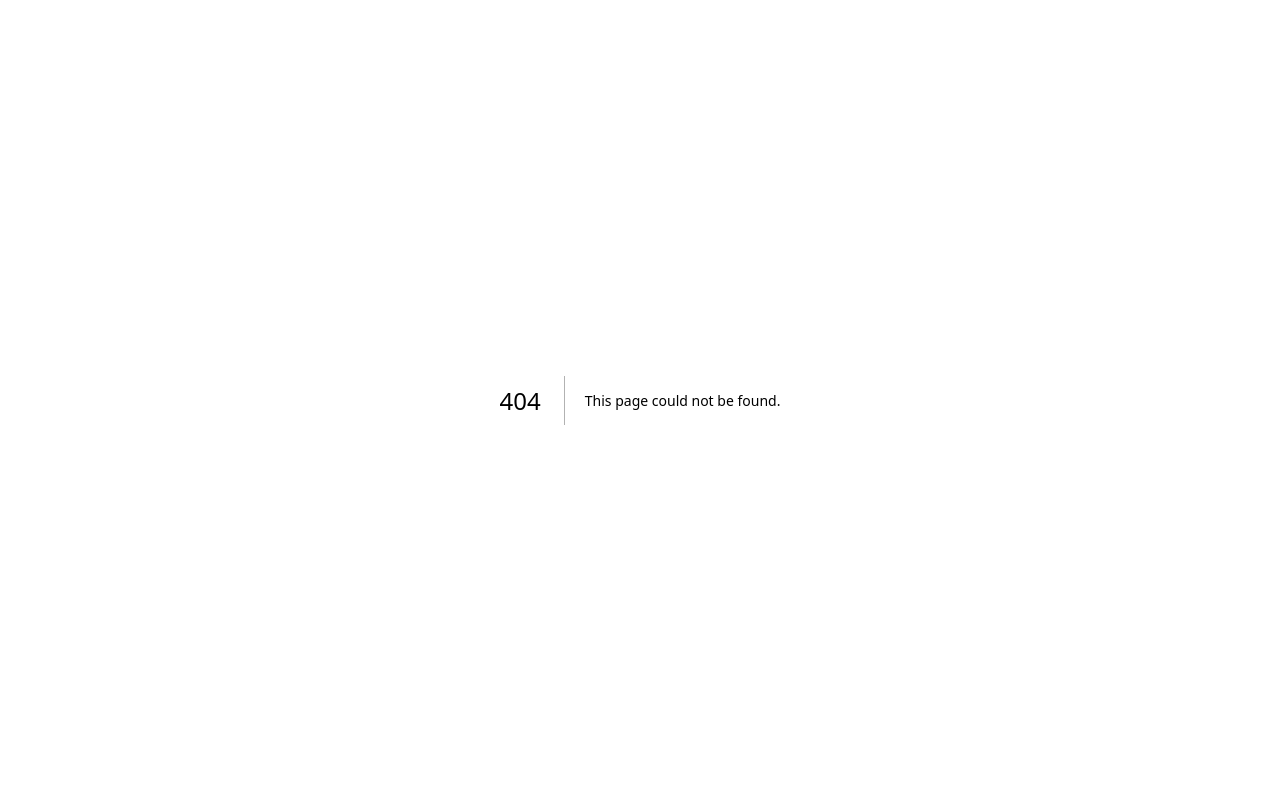
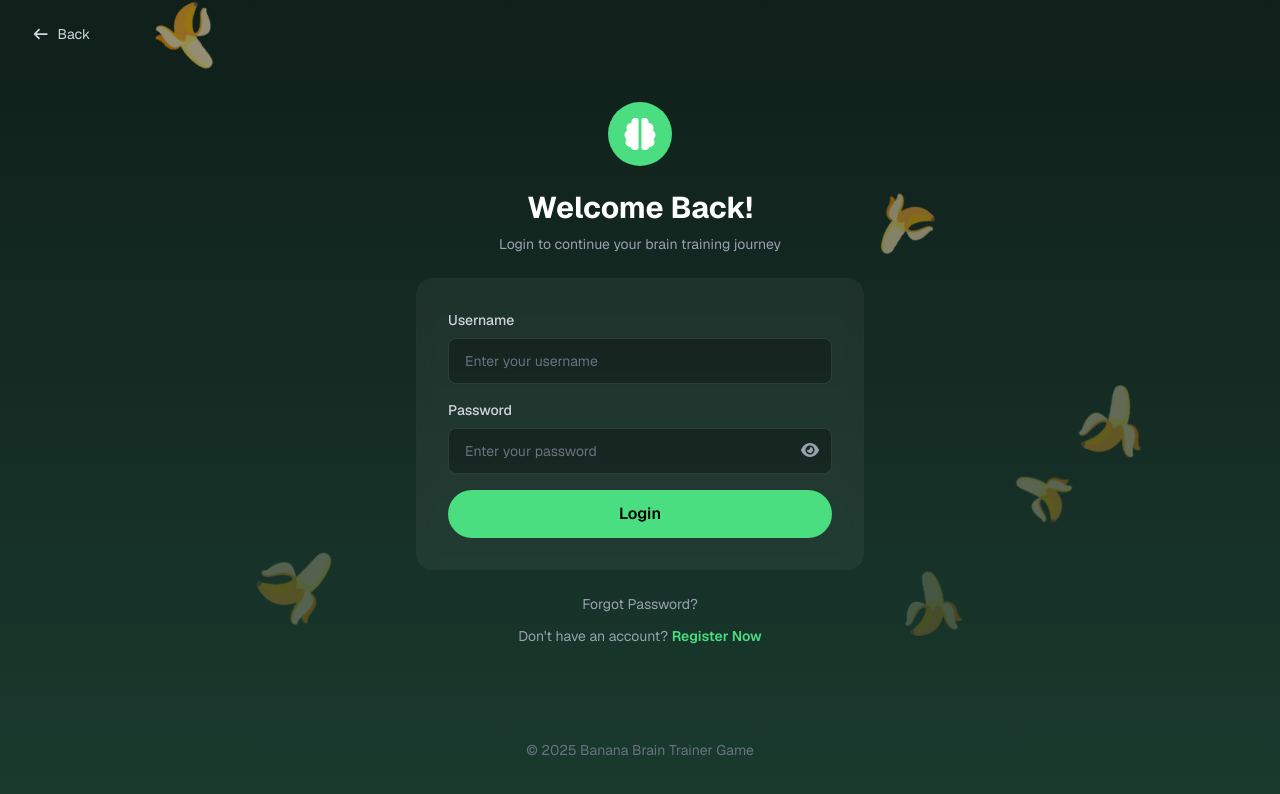
Before and after one commit to NadilDeSilva05/banana-brain-trainer-frontend, a Next.js app: page /login in a window 1280 px wide. Before the commit this address had no page. Shown: the top 794 px of the page. Built offline with nearby package versions, Linux system fonts and the light colour scheme.

Commit message:
added login page

```diff
--- a/app/globals.css
+++ b/app/globals.css
@@ -51,3 +51,112 @@ body {
 ::-webkit-scrollbar-thumb:hover {
   background: var(--primary);
 }
+
+/* Floating Banana Animations */
+@keyframes float-1 {
+  0% {
+    transform: translate(0, 0) rotate(0deg);
+    opacity: 0.3;
+  }
+  50% {
+    transform: translate(30px, -100px) rotate(180deg);
+    opacity: 0.6;
+  }
+  100% {
+    transform: translate(0, 0) rotate(360deg);
+    opacity: 0.3;
+  }
+}
+
+@keyframes float-2 {
+  0% {
+    transform: translate(0, 0) rotate(0deg);
+    opacity: 0.2;
+  }
+  50% {
+    transform: translate(-50px, -80px) rotate(-180deg);
+    opacity: 0.5;
+  }
+  100% {
+    transform: translate(0, 0) rotate(-360deg);
+    opacity: 0.2;
+  }
+}
+
+@keyframes float-3 {
+  0% {
+    transform: translate(0, 0) rotate(45deg);
+    opacity: 0.25;
+  }
+  50% {
+    transform: translate(40px, -120px) rotate(225deg);
+    opacity: 0.55;
+  }
+  100% {
+    transform: translate(0, 0) rotate(405deg);
+    opacity: 0.25;
+  }
+}
+
+@keyframes float-4 {
+  0% {
+    transform: translate(0, 0) rotate(-30deg);
+    opacity: 0.3;
+  }
+  50% {
+    transform: translate(-40px, -90px) rotate(-210deg);
+    opacity: 0.6;
+  }
+  100% {
+    transform: translate(0, 0) rotate(-390deg);
+    opacity: 0.3;
+  }
+}
+
+.floating-banana {
+  position: absolute;
+  pointer-events: none;
+  z-index: 0;
+}
+
+.floating-banana-1 {
+  animation: float-1 15s ease-in-out infinite;
+  top: 10%;
+  left: 10%;
+  opacity: 0.3;
+}
+
+.floating-banana-2 {
+  animation: float-2 18s ease-in-out infinite 2s;
+  top: 60%;
+  right: 15%;
+  opacity: 0.2;
+}
+
+.floating-banana-3 {
+  animation: float-3 20s ease-in-out infinite 4s;
+  bottom: 20%;
+  left: 20%;
+  opacity: 0.25;
+}
+
+.floating-banana-4 {
+  animation: float-4 16s ease-in-out infinite 1s;
+  top: 30%;
+  right: 25%;
+  opacity: 0.3;
+}
+
+.floating-banana-5 {
+  animation: float-1 22s ease-in-out infinite 3s;
+  bottom: 40%;
+  right: 10%;
+  opacity: 0.2;
+}
+
+.floating-banana-6 {
+  animation: float-2 19s ease-in-out infinite 5s;
+  top: 70%;
+  left: 70%;
+  opacity: 0.25;
+}
--- /dev/null
+++ b/app/login/page.tsx
@@ -0,0 +1,133 @@
+"use client";
+
+import Link from "next/link";
+import { FontAwesomeIcon } from "@fortawesome/react-fontawesome";
+import { faBrain, faArrowLeft, faEye, faEyeSlash } from "@fortawesome/free-solid-svg-icons";
+import { useState } from "react";
+import FloatingBananas from "../../components/FloatingBananas";
+import InputField from "../../components/InputField";
+import Button from "../../components/Button";
+
+export default function LoginPage() {
+  const [username, setUsername] = useState("");
+  const [password, setPassword] = useState("");
+  const [showPassword, setShowPassword] = useState(false);
+
+  const handleSubmit = (e: React.FormEvent) => {
+    e.preventDefault();
+    // Handle login logic here
+    console.log("Login attempt:", { username, password });
+  };
+
+  return (
+    <div className="relative flex h-screen flex-col overflow-hidden bg-linear-to-b from-[#0f1f1a] to-[#1a3a2e] px-4 py-6">
+      <FloatingBananas />
+
+      {/* Back Button */}
+      <div className="absolute left-4 top-6 z-20 sm:left-8">
+        <Link
+          href="/"
+          className="flex items-center gap-2 text-sm text-gray-300 transition-colors hover:text-primary"
+        >
+          <FontAwesomeIcon icon={faArrowLeft} className="h-4 w-4" />
+          <span>Back</span>
+        </Link>
+      </div>
+
+      {/* Main Content */}
+      <div className="relative z-10 flex flex-1 flex-col items-center justify-center">
+        <div className="w-full max-w-md space-y-6">
+          {/* Brain Icon */}
+          <div className="flex justify-center">
+            <div className="flex h-16 w-16 items-center justify-center rounded-full bg-primary">
+              <FontAwesomeIcon icon={faBrain} className="text-white" size="2x" />
+            </div>
+          </div>
+
+          {/* Welcome Text */}
+          <div className="space-y-2 text-center">
+            <h1 className="text-2xl font-bold text-white sm:text-3xl">
+              Welcome Back!
+            </h1>
+            <p className="text-sm text-gray-400">
+              Login to continue your brain training journey
+            </p>
+          </div>
+
+          {/* Login Form */}
+          <div className="rounded-2xl bg-white/5 p-6 backdrop-blur-sm sm:p-8">
+            <form onSubmit={handleSubmit} className="space-y-4">
+              {/* Username Field */}
+              <InputField
+                label="Username"
+                id="username"
+                type="text"
+                value={username}
+                onChange={(e) => setUsername(e.target.value)}
+                placeholder="Enter your username"
+                autoComplete="off"
+                required
+              />
+
+              {/* Password Field */}
+              <InputField
+                label="Password"
+                id="password"
+                type={showPassword ? "text" : "password"}
+                value={password}
+                onChange={(e) => setPassword(e.target.value)}
+                placeholder="Enter your password"
+                autoComplete="new-password"
+                required
+                icon={
+                  <button
+                    type="button"
+                    onClick={() => setShowPassword(!showPassword)}
+                    className="text-gray-400 transition-colors hover:text-primary focus:outline-none"
+                    aria-label={showPassword ? "Hide password" : "Show password"}
+                  >
+                    <FontAwesomeIcon
+                      icon={showPassword ? faEyeSlash : faEye}
+                      className="h-5 w-5"
+                    />
+                  </button>
+                }
+              />
+
+              {/* Login Button */}
+              <Button type="submit" variant="primary" fullWidth>
+                Login
+              </Button>
+            </form>
+          </div>
+
+          {/* Additional Links */}
+          <div className="space-y-3 text-center text-sm">
+            <Link
+              href="/forgot-password"
+              className="block text-gray-400 transition-colors hover:text-primary"
+            >
+              Forgot Password?
+            </Link>
+            <div className="text-gray-400">
+              Don&apos;t have an account?{" "}
+              <Link
+                href="/register"
+                className="font-semibold text-primary transition-colors hover:text-primary-hover"
+              >
+                Register Now
+              </Link>
+            </div>
+          </div>
+        </div>
+      </div>
+
+      {/* Footer */}
+      <footer className="py-4 text-center">
+        <div className="text-xs text-gray-500 sm:text-sm">
+          © 2025 Banana Brain Trainer Game
+        </div>
+      </footer>
+    </div>
+  );
+}
--- a/app/page.tsx
+++ b/app/page.tsx
@@ -2,12 +2,16 @@ import Link from "next/link";
 import Image from "next/image";
 import { FontAwesomeIcon } from "@fortawesome/react-fontawesome";
 import { faBrain } from "@fortawesome/free-solid-svg-icons";
+import FloatingBananas from "../components/FloatingBananas";
+import Button from "../components/Button";
 
 export default function Home() {
   return (
-    <div className="relative flex h-screen flex-col items-center justify-between bg-linear-to-b from-[#0f1f1a] to-[#1a3a2e] px-4 py-6 sm:px-8 md:px-16">
+    <div className="relative flex h-screen flex-col items-center justify-between overflow-hidden bg-linear-to-b from-[#0f1f1a] to-[#1a3a2e] px-4 py-6 sm:px-8 md:px-16">
+      <FloatingBananas />
+
       {/* Header with Logo/Icon */}
-      <header className="w-full max-w-6xl pt-2">
+      <header className="relative z-10 w-full max-w-6xl pt-2">
         <div className="flex items-center justify-center">
         <FontAwesomeIcon icon={faBrain} className="text-primary " size="3x"/>
 
@@ -15,7 +19,7 @@ export default function Home() {
       </header>
 
       {/* Main Content */}
-      <main className="flex w-full max-w-6xl flex-1 flex-col items-center justify-center space-y-4">
+      <main className="relative z-10 flex w-full max-w-6xl flex-1 flex-col items-center justify-center space-y-4">
         {/* Title Section */}
         <div className="space-y-1 text-center sm:space-y-2">
           <h1 className="text-2xl font-bold tracking-tight text-white sm:text-3xl md:text-4xl">
@@ -64,25 +68,28 @@ export default function Home() {
 
             {/* CTA Buttons */}
             <div className="flex w-full flex-col gap-2.5">
-              <Link
-                href="/register"
-                className="group relative flex items-center justify-center gap-2 overflow-hidden rounded-full bg-primary px-6 py-2.5 text-sm font-semibold text-black transition-all duration-300 hover:bg-primary-hover hover:shadow-lg hover:shadow-primary/50 sm:px-8 sm:py-3 sm:text-base"
-              >
-                <span>Register Now</span>
+              <Link href="/register">
+                <Button
+                  variant="primary"
+                  fullWidth
+                  icon={
                     <svg
-                  className="h-4 w-4 transition-transform group-hover:translate-x-1"
+                      className="h-4 w-4"
                       fill="none"
                       stroke="currentColor"
                       viewBox="0 0 24 24"
                     >
                       <path strokeLinecap="round" strokeLinejoin="round" strokeWidth={2} d="M13 7l5 5m0 0l-5 5m5-5H6" />
                     </svg>
+                  }
+                >
+                  Register Now
+                </Button>
               </Link>
-              <Link
-                href="/login"
-                className="flex items-center justify-center gap-2 rounded-full border-2 border-white/10 bg-white/5 px-6 py-2.5 text-sm font-semibold text-white backdrop-blur-sm transition-all duration-300 hover:border-white/20 hover:bg-white/10 sm:px-8 sm:py-3 sm:text-base"
-              >
+              <Link href="/login">
+                <Button variant="secondary" fullWidth>
                   Login
+                </Button>
               </Link>
             </div>
           </div>
@@ -90,7 +97,7 @@ export default function Home() {
       </main>
 
         {/* Footer */}
-      <footer className="w-full max-w-6xl space-y-3 pb-4">
+        <footer className="relative z-10 w-full max-w-6xl space-y-3 pb-4">
         {/* <div className="flex flex-wrap items-center justify-center gap-6 text-xs text-gray-400 sm:gap-8 sm:text-sm">
           <Link
             href="/about"
--- /dev/null
+++ b/components/Button.tsx
@@ -0,0 +1,37 @@
+import { ButtonHTMLAttributes, ReactNode } from "react";
+
+interface ButtonProps extends ButtonHTMLAttributes<HTMLButtonElement> {
+  variant?: "primary" | "secondary" | "outline";
+  fullWidth?: boolean;
+  children: ReactNode;
+  icon?: ReactNode;
+}
+
+export default function Button({
+  variant = "primary",
+  fullWidth = false,
+  children,
+  icon,
+  className = "",
+  ...props
+}: ButtonProps) {
+  const baseStyles = "rounded-full font-semibold transition-all duration-300 flex items-center justify-center gap-2";
+
+  const variantStyles = {
+    primary: "bg-primary text-black hover:bg-primary-hover hover:shadow-lg hover:shadow-primary/50",
+    secondary: "bg-white/5 text-white border-2 border-white/10 backdrop-blur-sm hover:border-white/20 hover:bg-white/10",
+    outline: "border-2 border-primary text-primary bg-transparent hover:bg-primary hover:text-black",
+  };
+
+  const widthStyles = fullWidth ? "w-full" : "";
+
+  return (
+    <button
+      className={`${baseStyles} ${variantStyles[variant]} ${widthStyles} px-6 py-3 text-sm sm:px-8 sm:text-base ${className}`}
+      {...props}
+    >
+      {children}
+      {icon && <span>{icon}</span>}
+    </button>
+  );
+}
--- /dev/null
+++ b/components/FloatingBananas.tsx
@@ -0,0 +1,25 @@
+export default function FloatingBananas() {
+  return (
+    <>
+      {/* Floating Bananas Background */}
+      <div className="floating-banana floating-banana-1" style={{ fontSize: '60px' }}>
+        🍌
+      </div>
+      <div className="floating-banana floating-banana-2" style={{ fontSize: '50px' }}>
+        🍌
+      </div>
+      <div className="floating-banana floating-banana-3" style={{ fontSize: '70px' }}>
+        🍌
+      </div>
+      <div className="floating-banana floating-banana-4" style={{ fontSize: '55px' }}>
+        🍌
+      </div>
+      <div className="floating-banana floating-banana-5" style={{ fontSize: '65px' }}>
+        🍌
+      </div>
+      <div className="floating-banana floating-banana-6" style={{ fontSize: '58px' }}>
+        🍌
+      </div>
+    </>
+  );
+}
--- /dev/null
+++ b/components/InputField.tsx
@@ -0,0 +1,45 @@
+import { InputHTMLAttributes, ReactNode } from "react";
+
+interface InputFieldProps extends InputHTMLAttributes<HTMLInputElement> {
+  label: string;
+  id: string;
+  error?: string;
+  icon?: ReactNode;
+}
+
+export default function InputField({
+  label,
+  id,
+  error,
+  icon,
+  className = "",
+  ...props
+}: InputFieldProps) {
+  return (
+    <div className="space-y-2">
+      <label
+        htmlFor={id}
+        className="block text-sm font-medium text-gray-300"
+      >
+        {label}
+      </label>
+      <div className="relative">
+        <input
+          id={id}
+          className={`w-full rounded-lg border border-white/10 bg-black/30 px-4 py-3 text-sm text-white placeholder-gray-500 transition-all focus:border-primary focus:outline-none focus:ring-2 focus:ring-primary/50 ${
+            icon ? "pr-12" : ""
+          } ${error ? "border-red-500" : ""} ${className}`}
+          {...props}
+        />
+        {icon && (
+          <div className="absolute right-3 top-1/2 -translate-y-1/2">
+            {icon}
+          </div>
+        )}
+      </div>
+      {error && (
+        <p className="text-xs text-red-400">{error}</p>
+      )}
+    </div>
+  );
+}
```
Also changed, not shown: app/register/page.tsx (added). Lines whose indentation alone changed are shown as unchanged.
